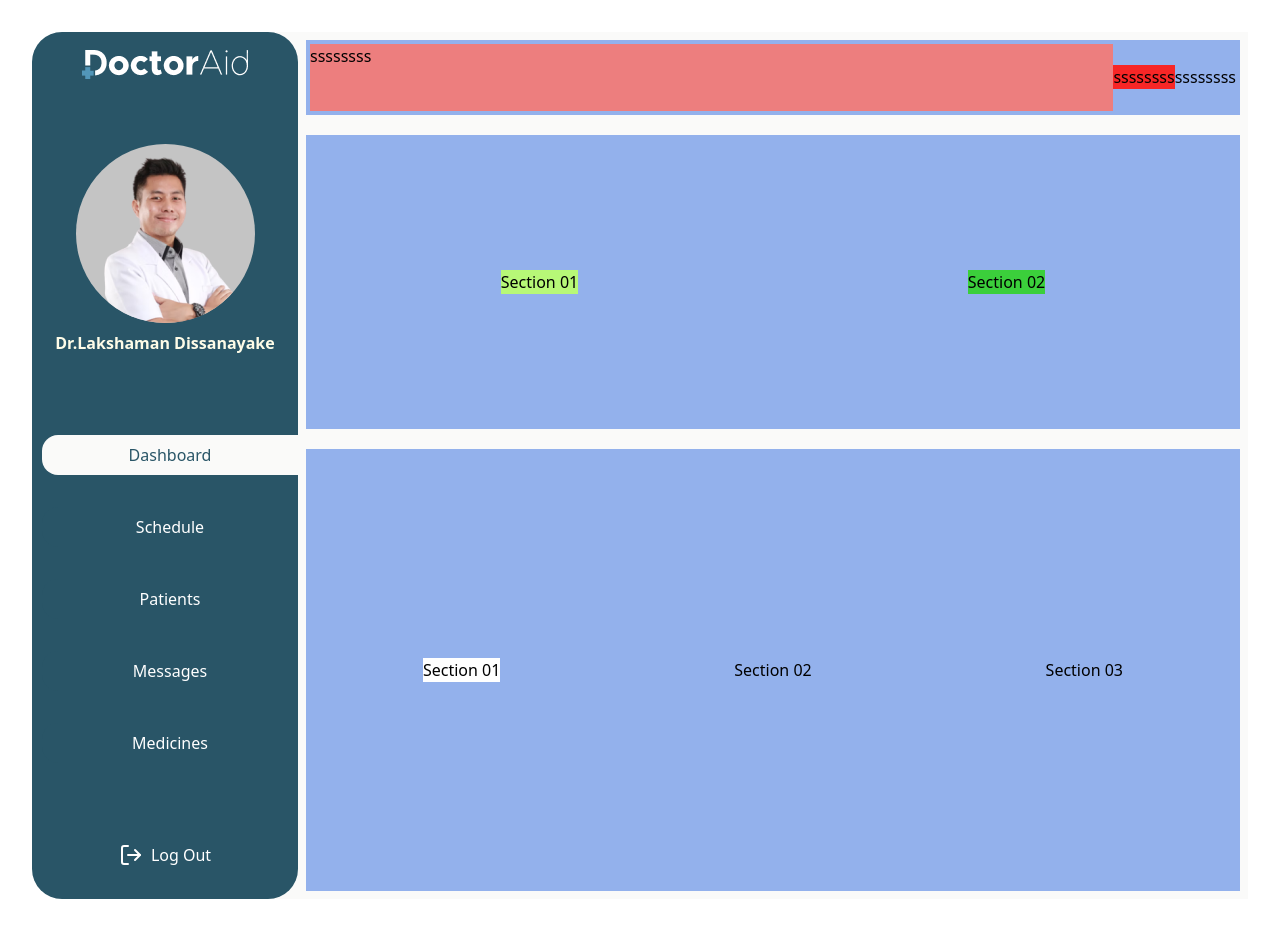
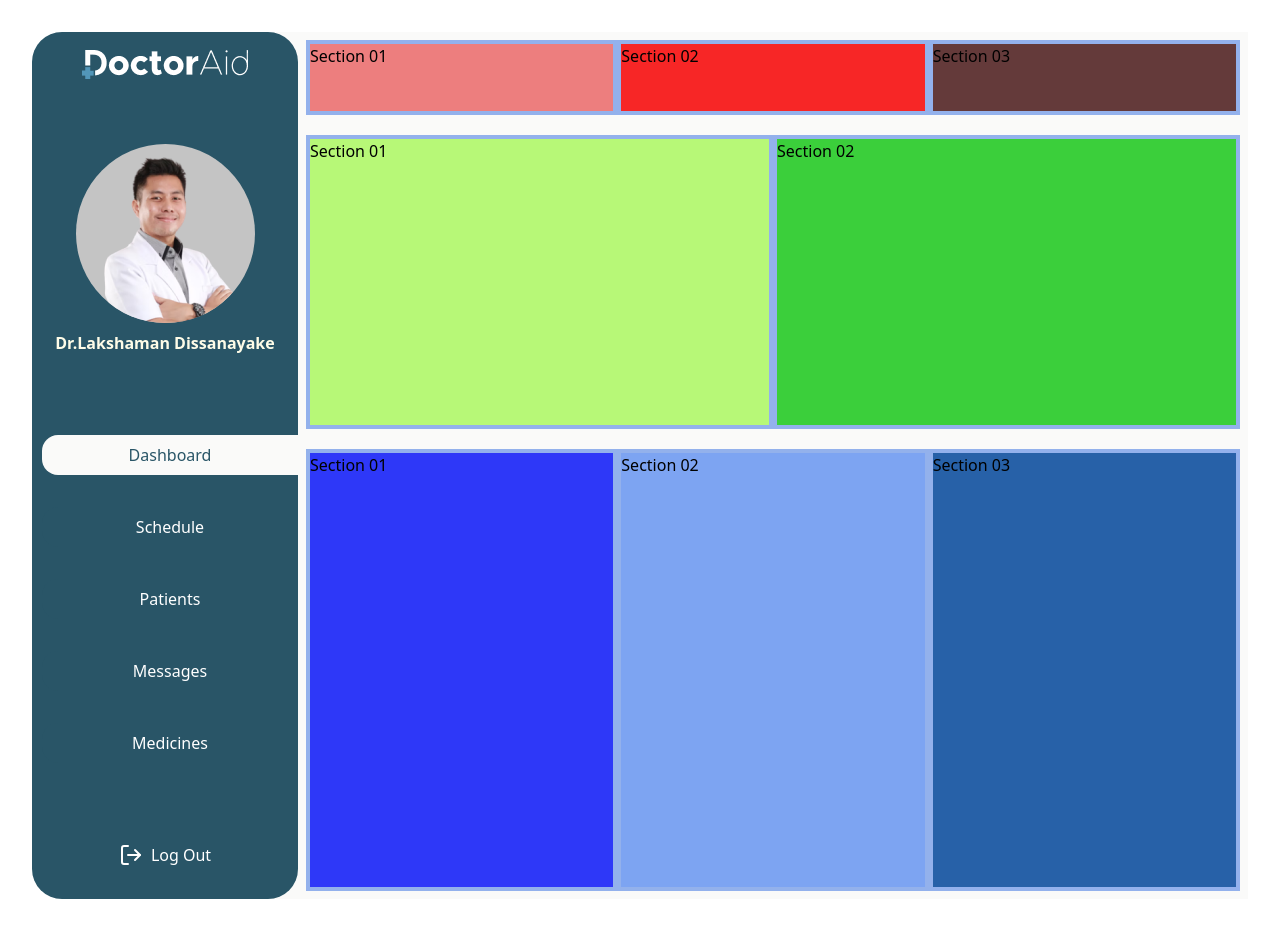
Before and after one commit to DoctorAid/doctoraid-main, a React (Vite) app in the folder doctors-dashboard/: page / in a window 1280 px wide. Built offline with nearby package versions, Linux system fonts and the light colour scheme.

Commit message:
dashboard navigation added

```diff
--- a/doctors-dashboard/src/App.jsx
+++ b/doctors-dashboard/src/App.jsx
@@ -1,26 +1,22 @@
 import React from 'react'
-import Navigation from './assets/components/Navigation'
+import DashboardNavigation from './assets/page_sections/dashboard/DashboardNavigation'
 
 function App() {
   return (
     <div className='flex flex-col gap-5 bg-[#FAFAF9] w-full  px-2 py-2 items-start justify-start text-black'>
 
-      <div className='flex justify-between w-full h-[10%] bg-[#93b1ec] items-center px-1 py-1'>
-        <div className='bg-[#ed7e7e] w-full h-full'><p>ssssssss</p></div>
-        <div className='bg-[#f72626]'><p>ssssssss</p></div>
-        <p>ssssssss</p>
-      </div>
+      <DashboardNavigation/>
 
-      <div className='flex justify-around w-full h-[40%] bg-[#93b1ec] items-center'>
-        <div className='bg-[#b7f877]'><p>Section 01</p></div>
-        <div className='bg-[#3bcf3b]'><p>Section 02</p></div>
+      <div className='flex justify-around gap-2 w-full h-[40%] bg-[#93b1ec] items-center px-1 py-1'>
+        <div className='bg-[#b7f877] w-full h-full'><p>Section 01</p></div>
+        <div className='bg-[#3bcf3b] w-full h-full'><p>Section 02</p></div>
 
       </div>
 
-      <div className='flex justify-around w-full h-[60%] bg-[#93b1ec] items-center'>
-        <div className='bg-[#FFFF]'><p>Section 01</p></div>
-        <div><p>Section 02</p></div>
-        <div><p>Section 03</p></div>
+      <div className='flex justify-around gap-2 w-full h-[60%] bg-[#93b1ec] items-center px-1 py-1'>
+        <div className='bg-[#2e38f8] w-full h-full'><p>Section 01</p></div>
+        <div className='bg-[#7da4f2] w-full h-full'><p>Section 02</p></div>
+        <div className='bg-[#2761a8] w-full h-full'><p>Section 03</p></div>
 
       </div>
 
--- /dev/null
+++ b/doctors-dashboard/src/assets/page_sections/dashboard/DashboardNavigation.jsx
@@ -0,0 +1,14 @@
+import React from 'react'
+
+function DashboardNavigation() {
+  return (
+    <div className='flex justify-between w-full h-[10%] gap-2 bg-[#93b1ec] items-center px-1 py-1'>
+        <div className='bg-[#ed7e7e] w-full h-full'><p>Section 01</p></div>
+        <div className='bg-[#f72626] w-full h-full'><p>Section 02</p></div>
+        <div className='bg-[#643a3a] w-full h-full'><p>Section 03</p></div>
+
+      </div>
+  )
+}
+
+export default DashboardNavigation
```
